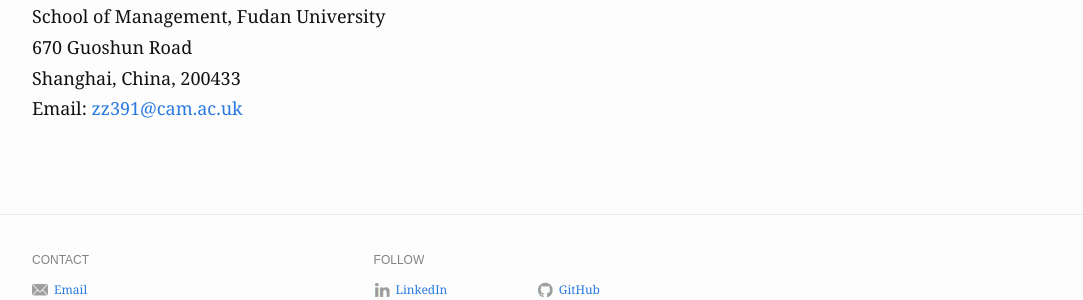
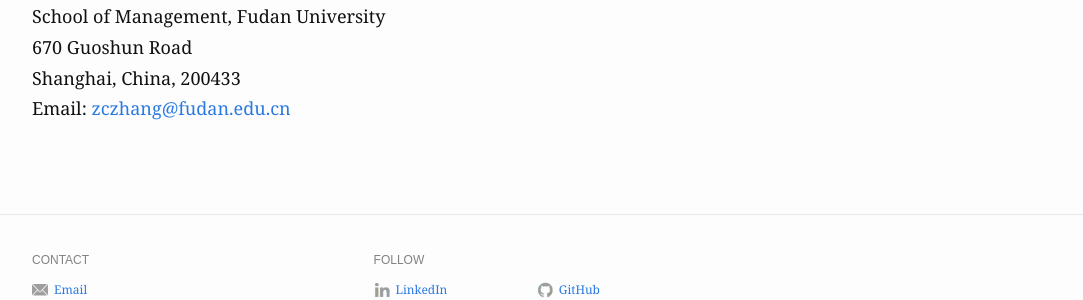
Before and after one commit to zhaocheng-zhang/zhaocheng-zhang.github.io, a Jekyll site: the page built from index.md, in a window 1280 px wide. Shown: the part 441-741 px from the top of the page, without its empty margins (98-1181 px from the left). Built offline with Jekyll 4.4.1, drawn with Linux system fonts in a browser that asks for light colours.

Commit message:
Update index.md

```diff
--- a/index.md
+++ b/index.md
@@ -33,6 +33,6 @@ Room 228, Siyuan Building<br>
 School of Management, Fudan University<br>
 670 Guoshun Road<br>
 Shanghai, China, 200433<br>
-Email: [zz391@cam.ac.uk](mailto:zz391@cam.ac.uk)
+Email: [zczhang@fudan.edu.cn](mailto:zczhang@fudan.edu.cn)
 
 <br />
```
